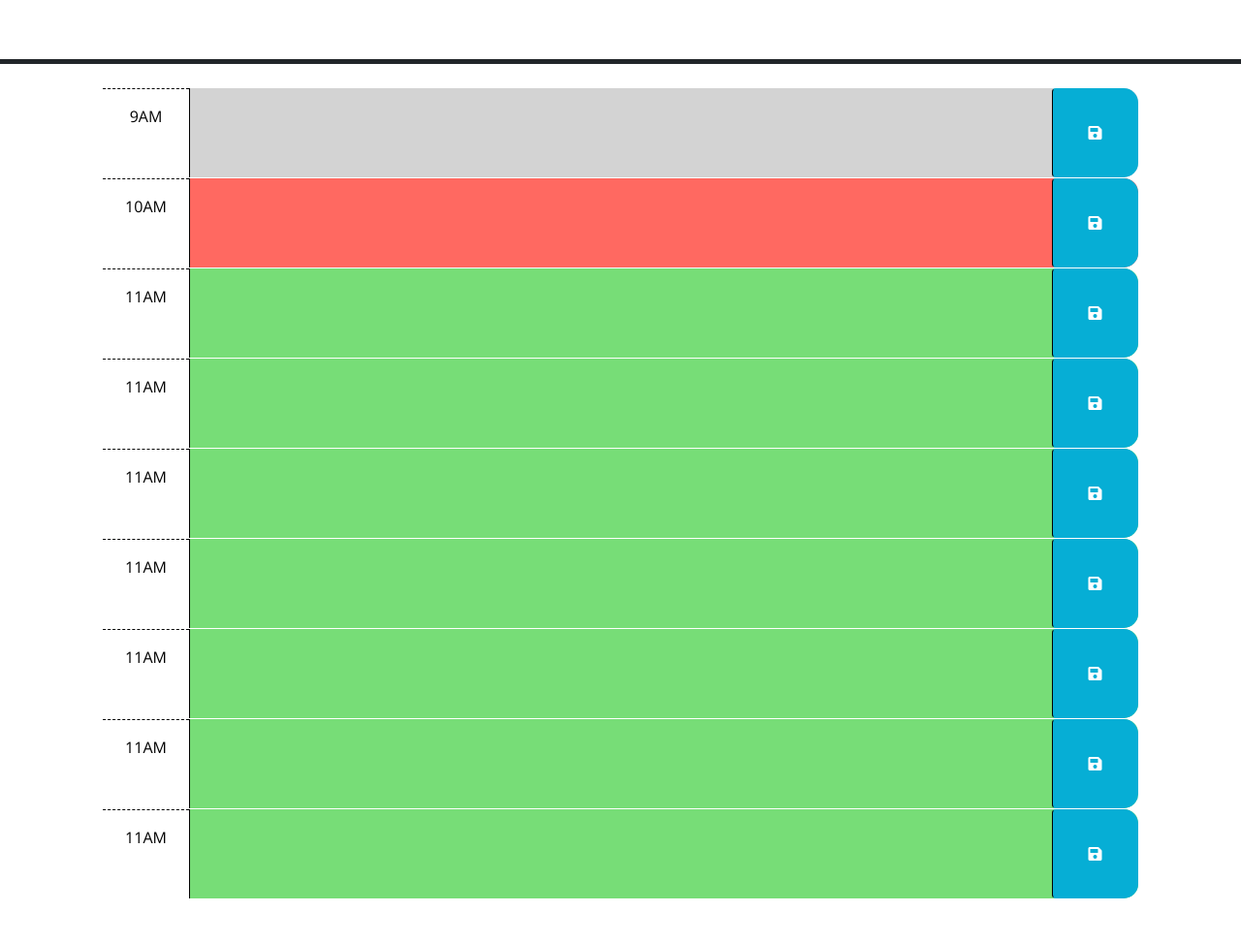
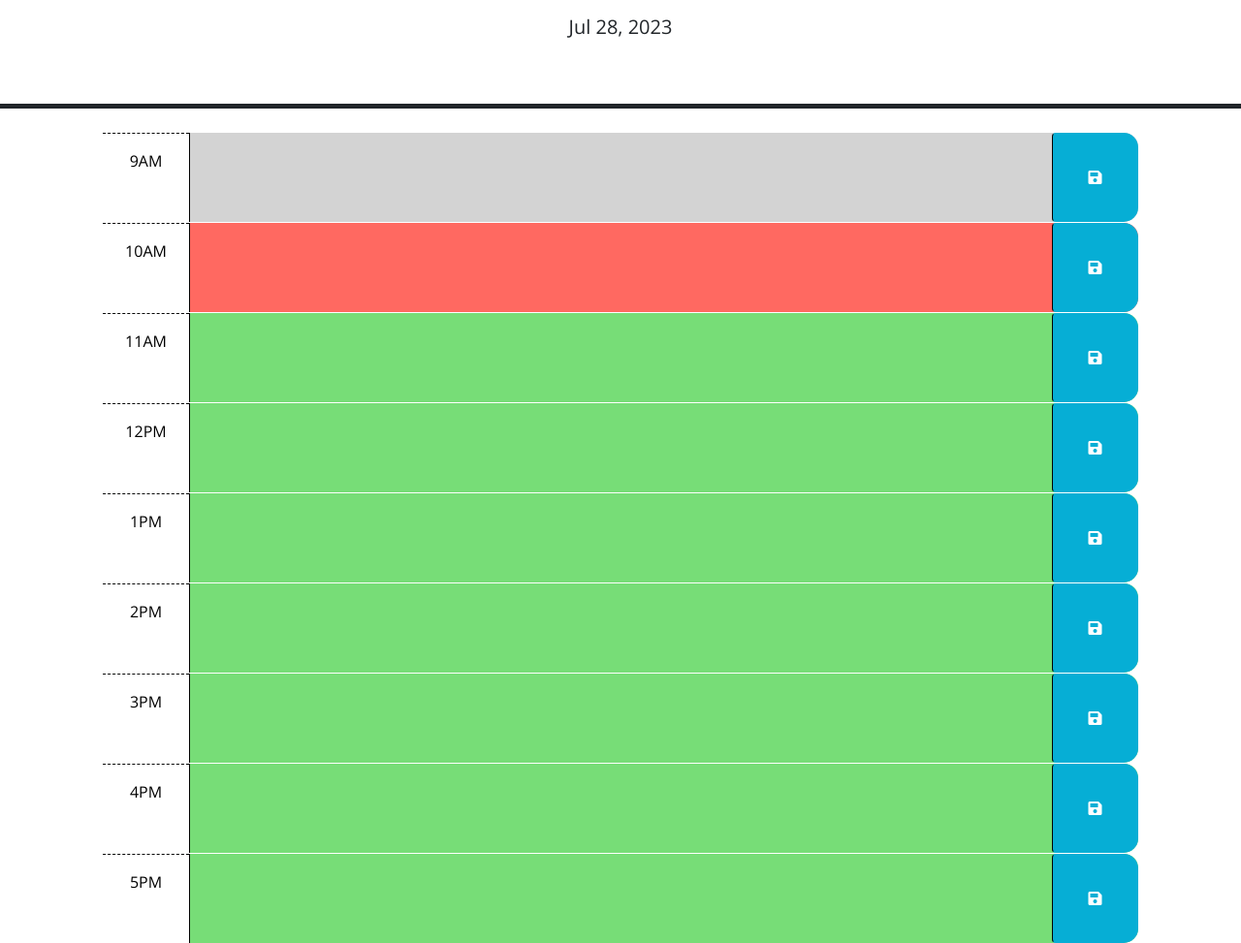
Before and after one commit to PGold762/WorkDayCalendar, a plain HTML site: page index.html in a window 1280 px wide. Shown: the part 190-1163 px from the top of the page at 97% size. Before the commit the page ends 1117 px from the top, so only its background shows below. Drawn offline with nearby package versions, Linux system fonts and the light colour scheme.

Commit message:
added JS to display current date

```diff
--- a/index.html
+++ b/index.html
@@ -68,7 +68,7 @@ is<!DOCTYPE html>
 
       <!-- Example of a future time block. The "future" class adds a green background color. -->
       <div id="hour-12" class="row time-block future">
-        <div class="col-2 col-md-1 hour text-center py-3">11AM</div>
+        <div class="col-2 col-md-1 hour text-center py-3">12PM</div>
         <textarea class="col-8 col-md-10 description" rows="3"> </textarea>
         <button class="btn saveBtn col-2 col-md-1" aria-label="save">
           <i class="fas fa-save" aria-hidden="true"></i>
@@ -77,7 +77,7 @@ is<!DOCTYPE html>
 
       <!-- Example of a future time block. The "future" class adds a green background color. -->
       <div id="hour-13" class="row time-block future">
-          <div class="col-2 col-md-1 hour text-center py-3">11AM</div>
+          <div class="col-2 col-md-1 hour text-center py-3">1PM</div>
           <textarea class="col-8 col-md-10 description" rows="3"> </textarea>
           <button class="btn saveBtn col-2 col-md-1" aria-label="save">
             <i class="fas fa-save" aria-hidden="true"></i>
@@ -86,7 +86,7 @@ is<!DOCTYPE html>
 
       <!-- Example of a future time block. The "future" class adds a green background color. -->
       <div id="hour-14" class="row time-block future">
-          <div class="col-2 col-md-1 hour text-center py-3">11AM</div>
+          <div class="col-2 col-md-1 hour text-center py-3">2PM</div>
           <textarea class="col-8 col-md-10 description" rows="3"> </textarea>
           <button class="btn saveBtn col-2 col-md-1" aria-label="save">
             <i class="fas fa-save" aria-hidden="true"></i>
@@ -95,7 +95,7 @@ is<!DOCTYPE html>
 
       <!-- Example of a future time block. The "future" class adds a green background color. -->
       <div id="hour-15" class="row time-block future">
-        <div class="col-2 col-md-1 hour text-center py-3">11AM</div>
+        <div class="col-2 col-md-1 hour text-center py-3">3PM</div>
         <textarea class="col-8 col-md-10 description" rows="3"> </textarea>
         <button class="btn saveBtn col-2 col-md-1" aria-label="save">
           <i class="fas fa-save" aria-hidden="true"></i>
@@ -104,7 +104,7 @@ is<!DOCTYPE html>
 
       <!-- Example of a future time block. The "future" class adds a green background color. -->
       <div id="hour-16" class="row time-block future">
-        <div class="col-2 col-md-1 hour text-center py-3">11AM</div>
+        <div class="col-2 col-md-1 hour text-center py-3">4PM</div>
         <textarea class="col-8 col-md-10 description" rows="3"> </textarea>
         <button class="btn saveBtn col-2 col-md-1" aria-label="save">
           <i class="fas fa-save" aria-hidden="true"></i>
@@ -113,7 +113,7 @@ is<!DOCTYPE html>
 
       <!-- Example of a future time block. The "future" class adds a green background color. -->
       <div id="hour-17" class="row time-block future">
-        <div class="col-2 col-md-1 hour text-center py-3">11AM</div>
+        <div class="col-2 col-md-1 hour text-center py-3">5PM</div>
         <textarea class="col-8 col-md-10 description" rows="3"> </textarea>
         <button class="btn saveBtn col-2 col-md-1" aria-label="save">
           <i class="fas fa-save" aria-hidden="true"></i>
--- a/script.js
+++ b/script.js
@@ -21,6 +21,7 @@ $(function () {
   //
   // TODO: Add code to display the current date in the header of the page.
 
-  var now = dayjs();
+  var now = dayjs(new Date());
+  $('#currentDay').text(now.format('MMM D, YYYY'));
 
 });
```
Also changed, not shown: 1 other file.
